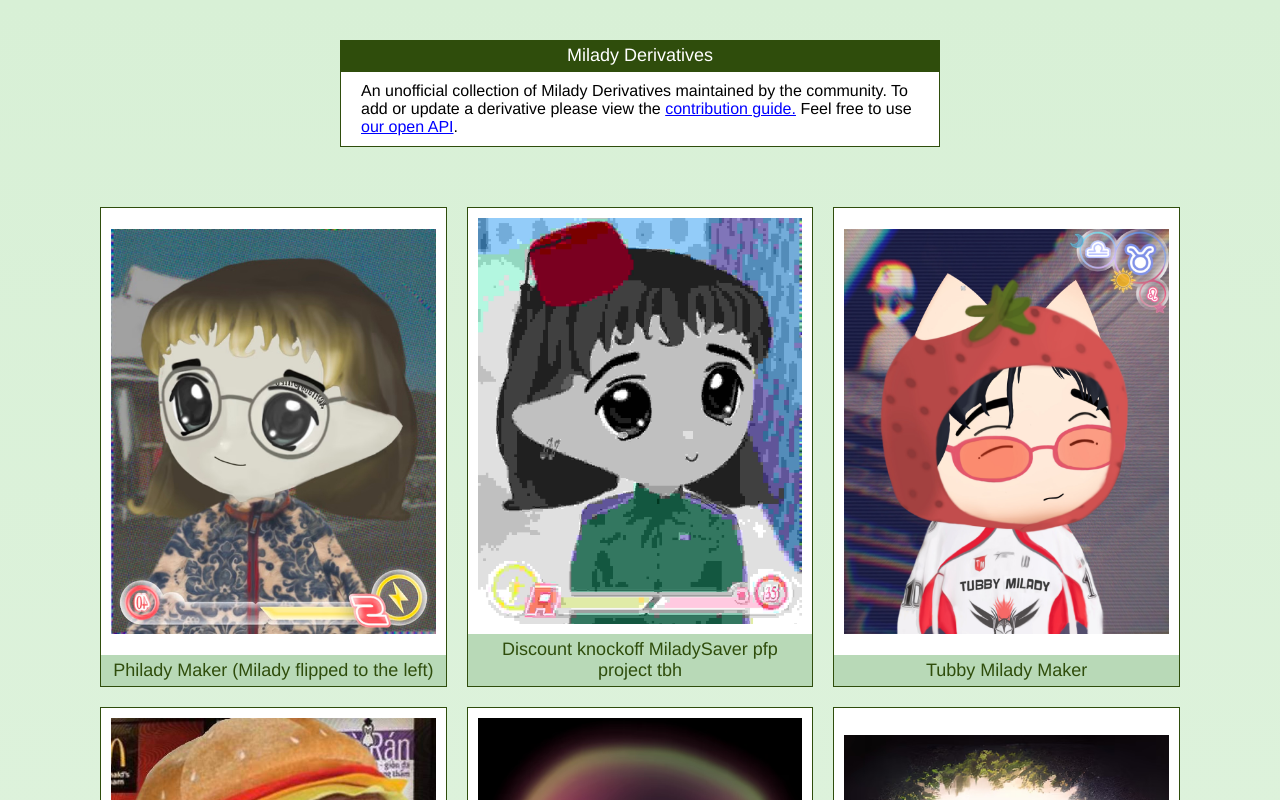
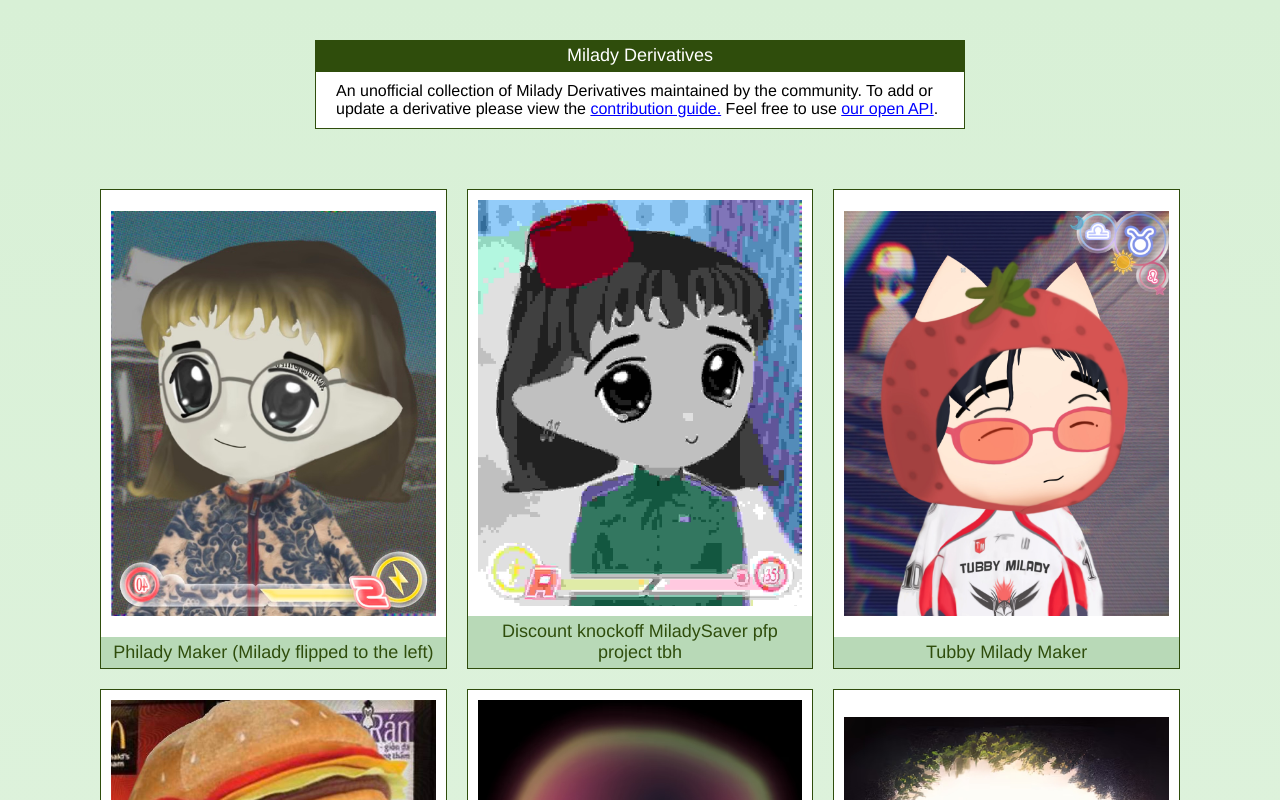
Before and after one commit to chase-manning/milady-derivatives, a React (Create React App) app: page / in a window 1280 px wide. Shown: the top 800 px of the page. Built offline with nearby package versions, Linux system fonts and the light colour scheme.

Commit message:
:lipstick: increase header width

```diff
--- a/src/components/TextArea.tsx
+++ b/src/components/TextArea.tsx
@@ -1,7 +1,7 @@
 import styled from "styled-components";
 
 const StyledTextArea = styled.div`
-  width: 60rem;
+  width: 65rem;
 `
 
 const Header = styled.div`
```
